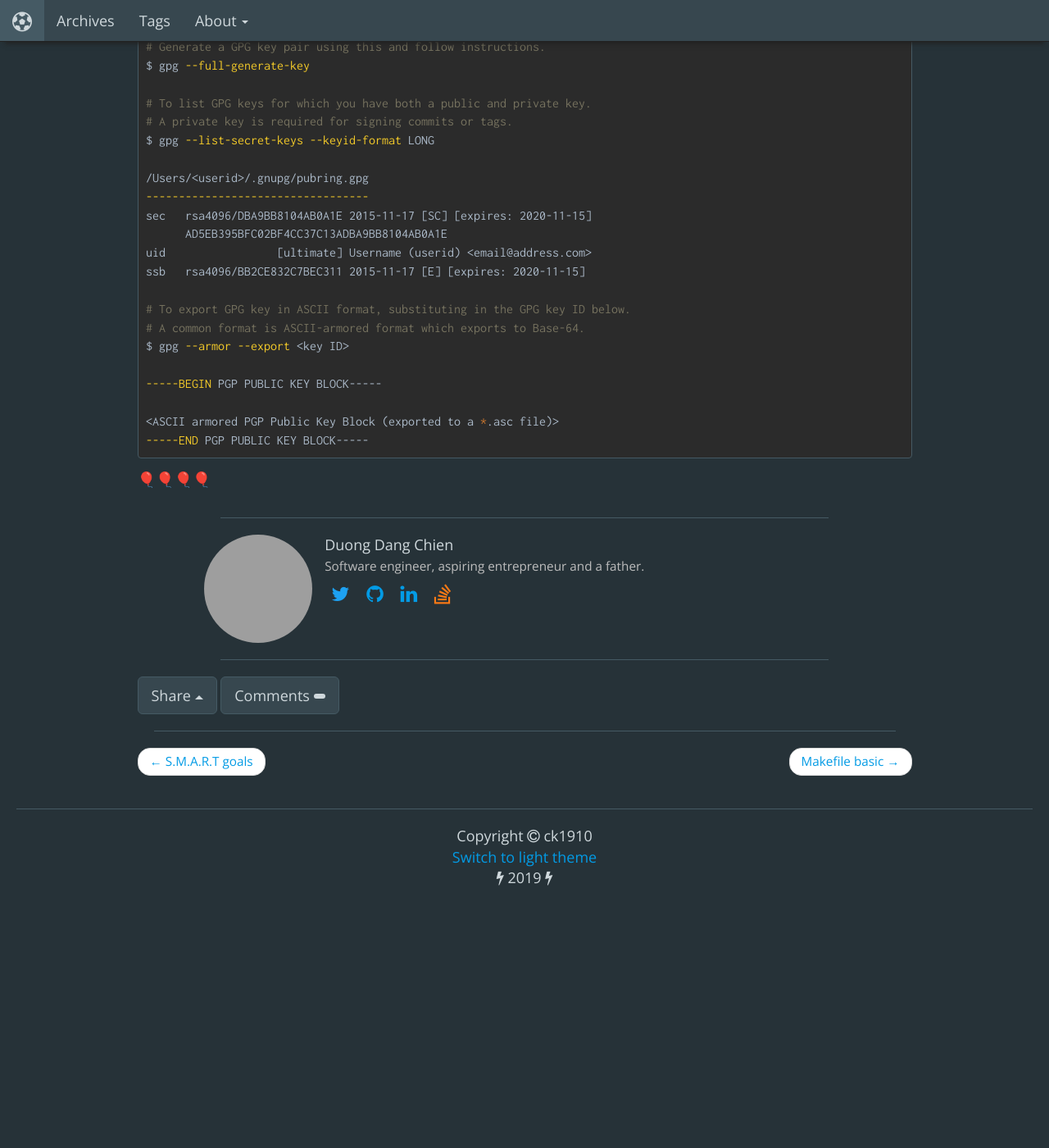
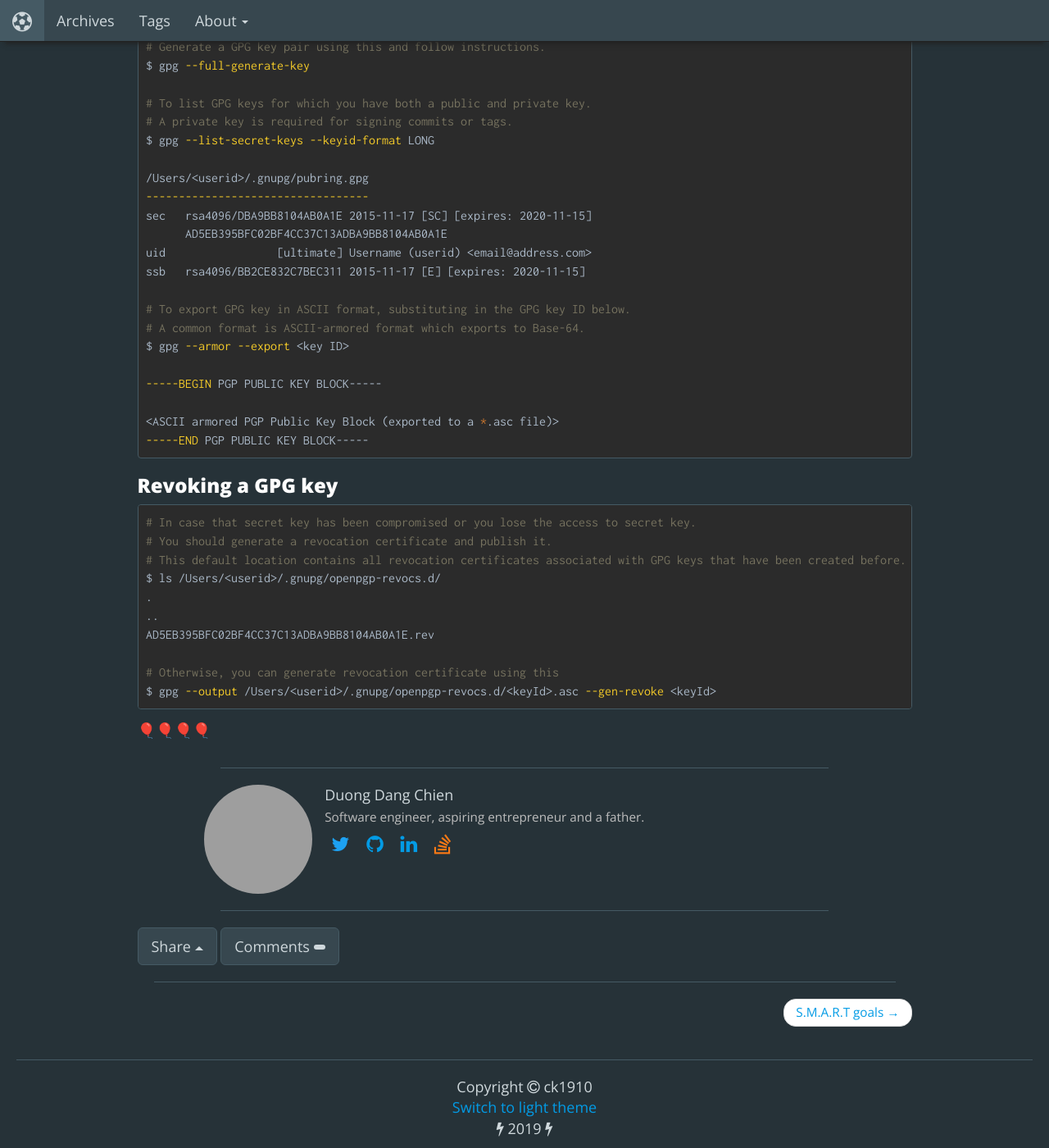
Before and after one commit to dchien234/dangchien.github.io, a Jekyll site: the page built from _posts/2018-03-12-generate-gnu-gpg-key.md, in a window 1280 px wide and 1400 px high, scrolled down 727 px. Shown: the whole window at 82% size. Built offline with Jekyll 4.4.1, drawn with Linux system fonts in a browser that asks for light colours; nearby versions of some CDN libraries; emoji names are drawn with the system emoji font; comment, search, counter and statistics services are not loaded; before the commit the page ends 1821 px from its top, so only the background shows below that; some of the changed text lies outside the part shown; grey boxes are pictures that could not be loaded.

Commit message:
fix date typo

````diff
--- a/_posts/2018-03-12-generate-gnu-gpg-key.md
+++ b/_posts/2018-03-12-generate-gnu-gpg-key.md
@@ -52,4 +52,19 @@
 -----END PGP PUBLIC KEY BLOCK-----
 ```
 
+### Revoking a GPG key
+
+```bash
+# In case that secret key has been compromised or you lose the access to secret key.
+# You should generate a revocation certificate and publish it.
+# This default location contains all revocation certificates associated with GPG keys that have been created before.
+$ ls /Users/<userid>/.gnupg/openpgp-revocs.d/
+.
+..
+AD5EB395BFC02BF4CC37C13ADBA9BB8104AB0A1E.rev
+
+# Otherwise, you can generate revocation certificate using this
+$ gpg --output /Users/<userid>/.gnupg/openpgp-revocs.d/<keyId>.asc --gen-revoke <keyId>
+```
+
 :balloon::balloon::balloon::balloon:
````
Also changed, not shown: other parts of _posts/2018-03-12-generate-gnu-gpg-key.md (+1 -1 lines).
